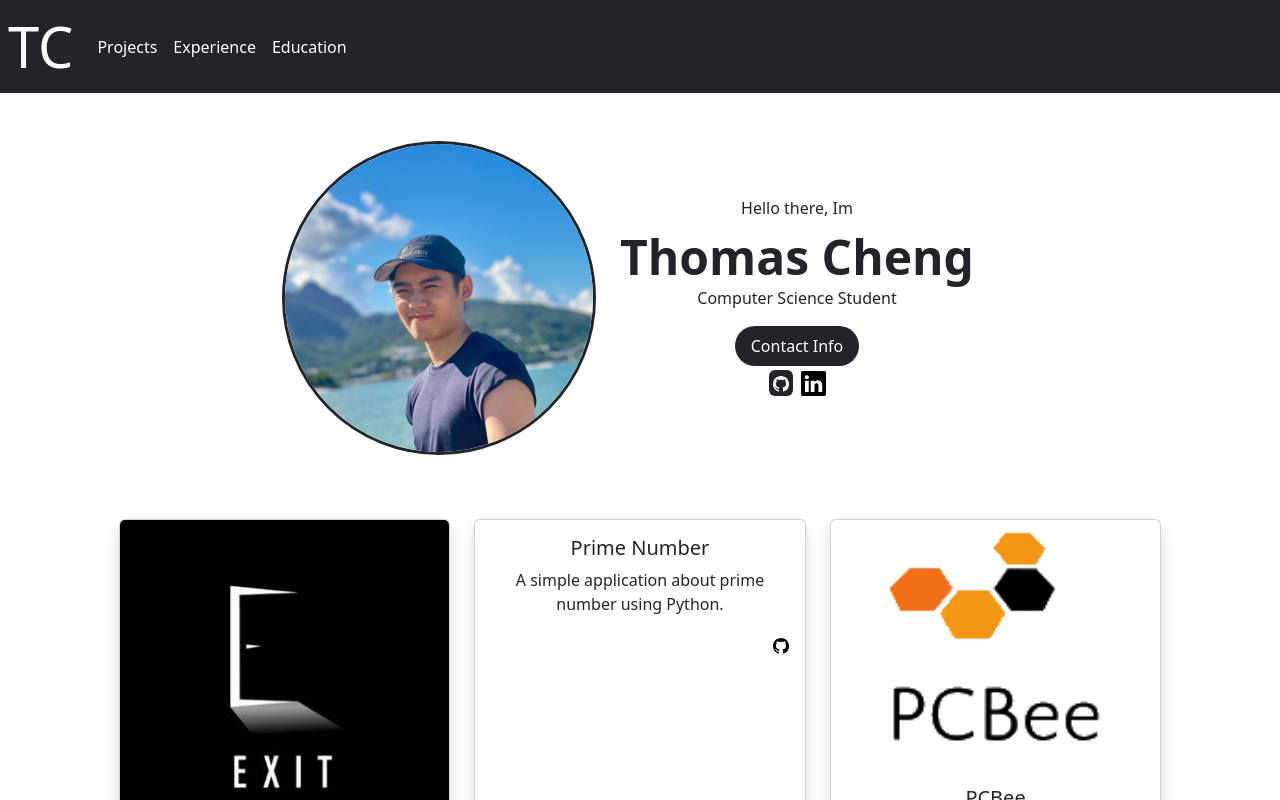
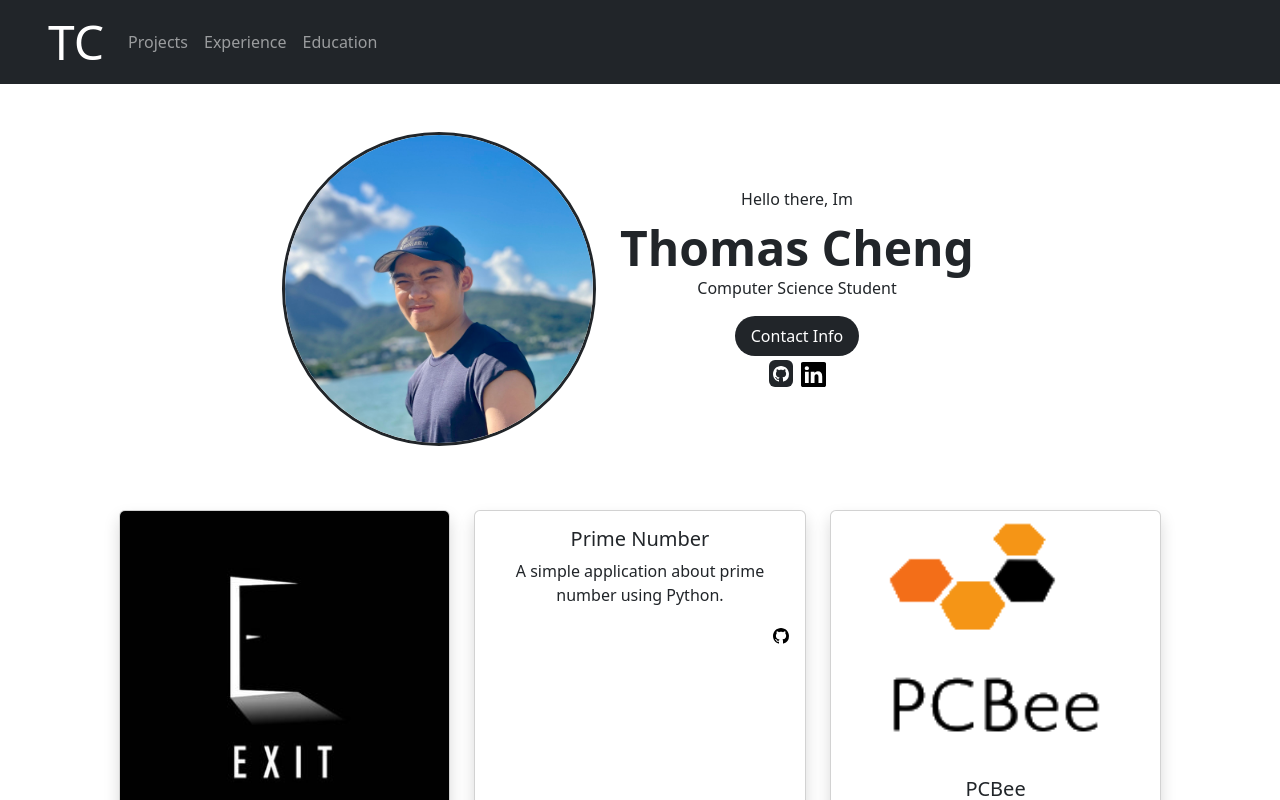
Before and after one commit to 0Thomas1/0thomas1.github.io, a React (Vite) app in the folder react-app/: page / in a window 1280 px wide. Shown: the top 800 px of the page. Built offline with nearby package versions, Linux system fonts and the light colour scheme.

Commit message:
chore: Update navbar styling and structure

```diff
--- a/react-app/src/App.css
+++ b/react-app/src/App.css
@@ -0,0 +1,5 @@
+.navbar-nav a:hover{
+  color: aliceblue;
+ transform: scale(1.1);
+ transition: 0.5s;
+}
--- a/react-app/src/components/Nav.tsx
+++ b/react-app/src/components/Nav.tsx
@@ -1,20 +1,22 @@
-
-
 const Nav = () => {
   return (
-    <nav className="navbar navbar-expand-md bg-dark  w-100 p-2 sticky-top">
+    <nav
+      className="navbar navbar-expand-md bg-dark w-100 px-5 sticky-top"
+      data-bs-theme="dark"
+    >
       <a className="navbar-brand" href="#">
-        <span className="text-white display-4">TC</span>
+        <span className=" display-5">TC</span>
       </a>
+
       <div className="collapse navbar-collapse" id="navCollapse">
-        <div className="navbar-nav">
-          <a className="nav-link text-white" href="#projects">
+        <div className="navbar-nav me-auto">
+          <a className="nav-link" href="#projects">
             Projects
           </a>
-          <a className="nav-link text-white" href="#experience">
+          <a className="nav-link" href="#experience">
             Experience
           </a>
-          <a className="nav-link text-white" href="#education">
+          <a className="nav-link" href="#education">
             Education
           </a>
         </div>
--- a/react-app/src/main.tsx
+++ b/react-app/src/main.tsx
@@ -2,7 +2,7 @@ import React from 'react'
 import ReactDOM from 'react-dom/client'
 import App from './App.tsx'
 import 'bootstrap/dist/css/bootstrap.css'
-
+import './App.css'
 ReactDOM.createRoot(document.getElementById('root')!).render(
   <React.StrictMode>
     <App />
```
